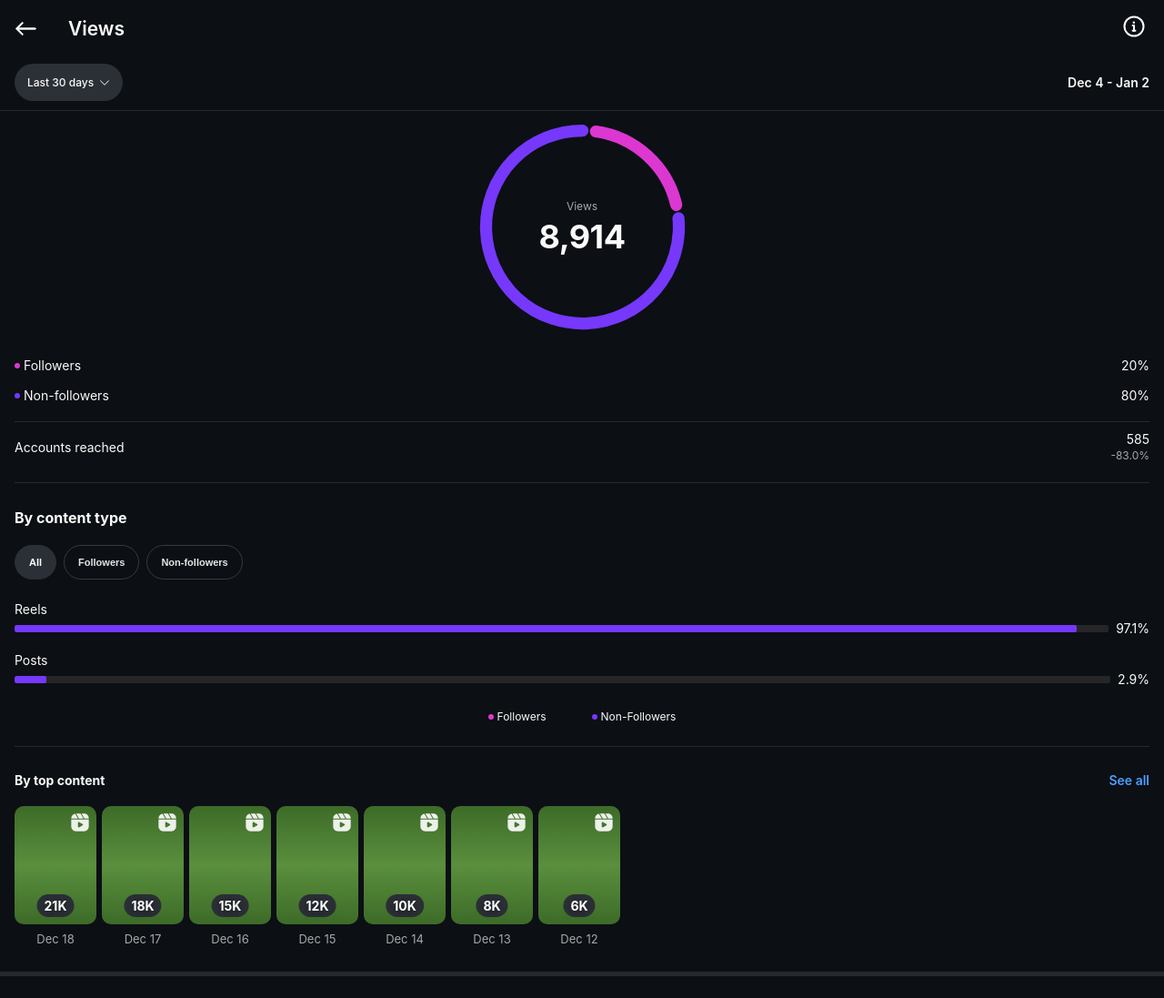
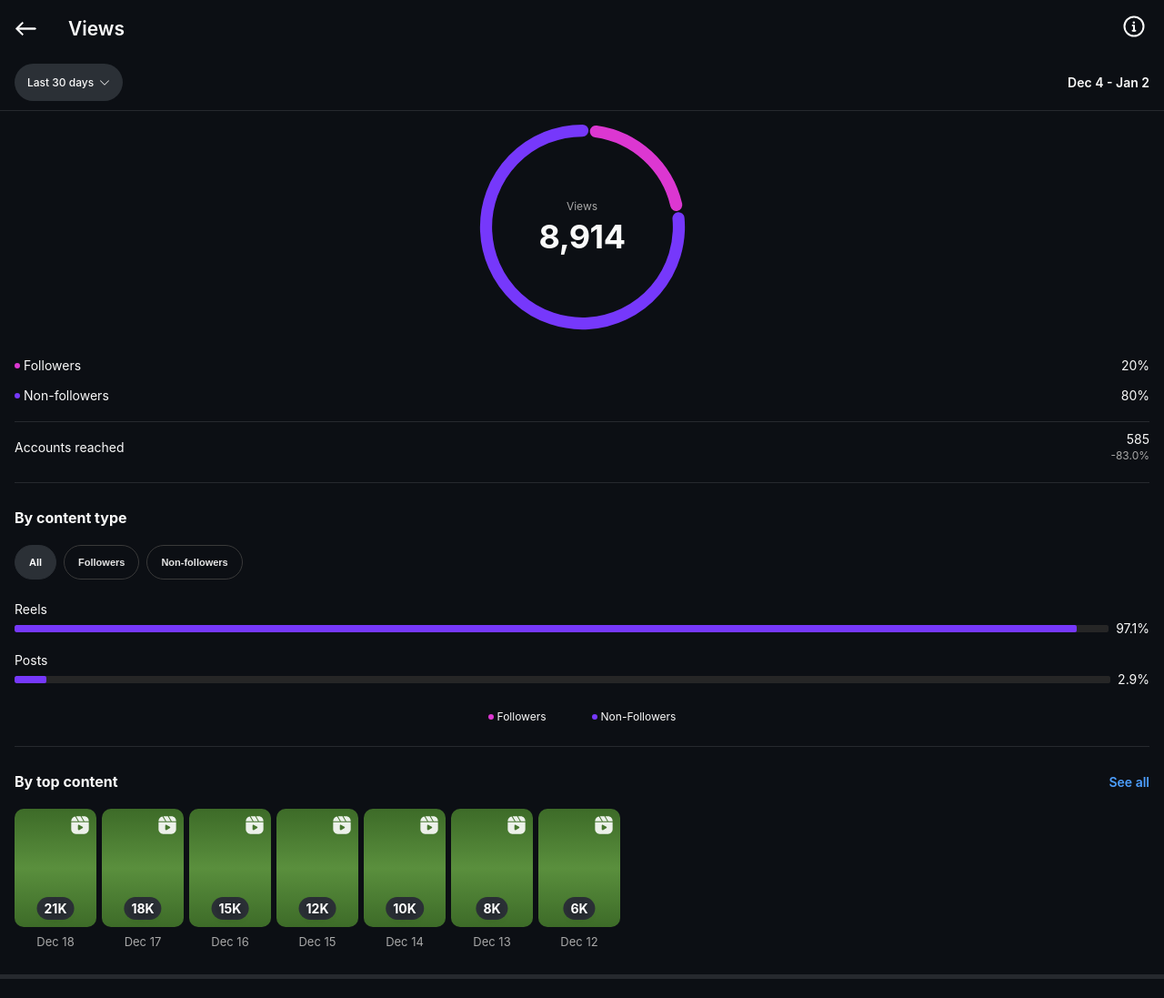
Before and after one commit to Liviu53/my-mini-app2, a plain HTML site: page site1/index.html in a window 1280 px wide. Shown: the top 1097 px of the page at 91% size. Drawn offline with Linux system fonts and the light colour scheme.

Commit message:
Update index.html

```diff
--- a/site1/index.html
+++ b/site1/index.html
@@ -727,7 +727,7 @@
 
         <div class="top-content-section">
             <div class="top-content-header">
-                <div class="section-title" style="margin: 0; font-size: 14px;">By top content</div>
+                <div class="section-title" style="margin: 0; font-size: 16px;">By top content</div>
                 <div class="see-all">See all</div>
             </div>
 
```
